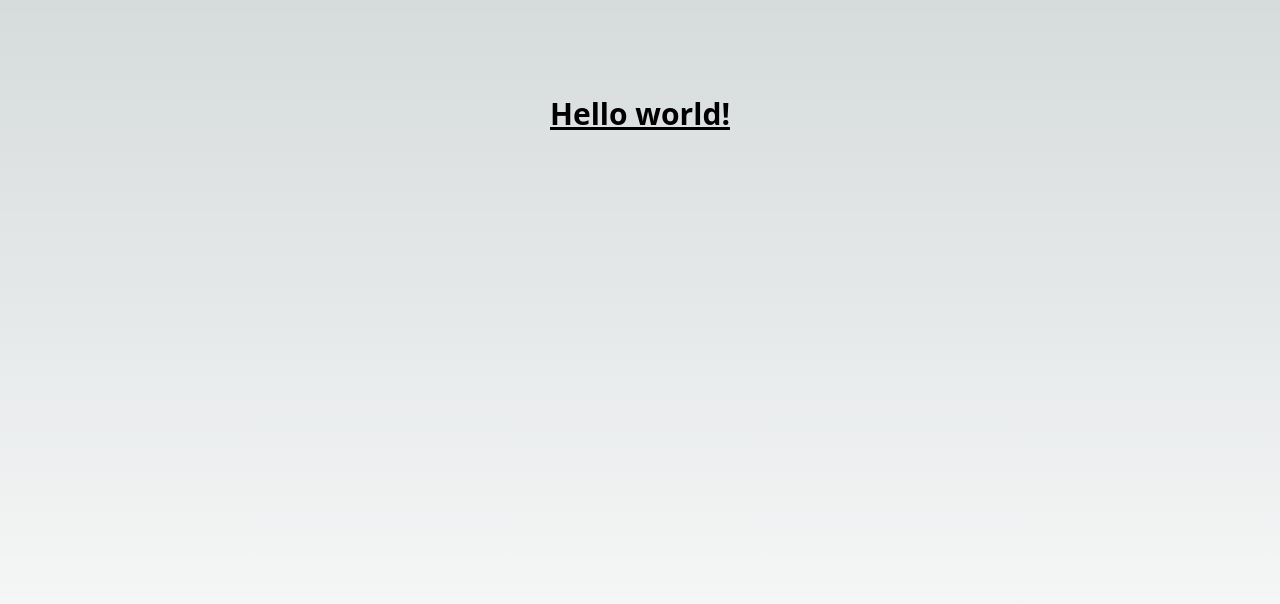
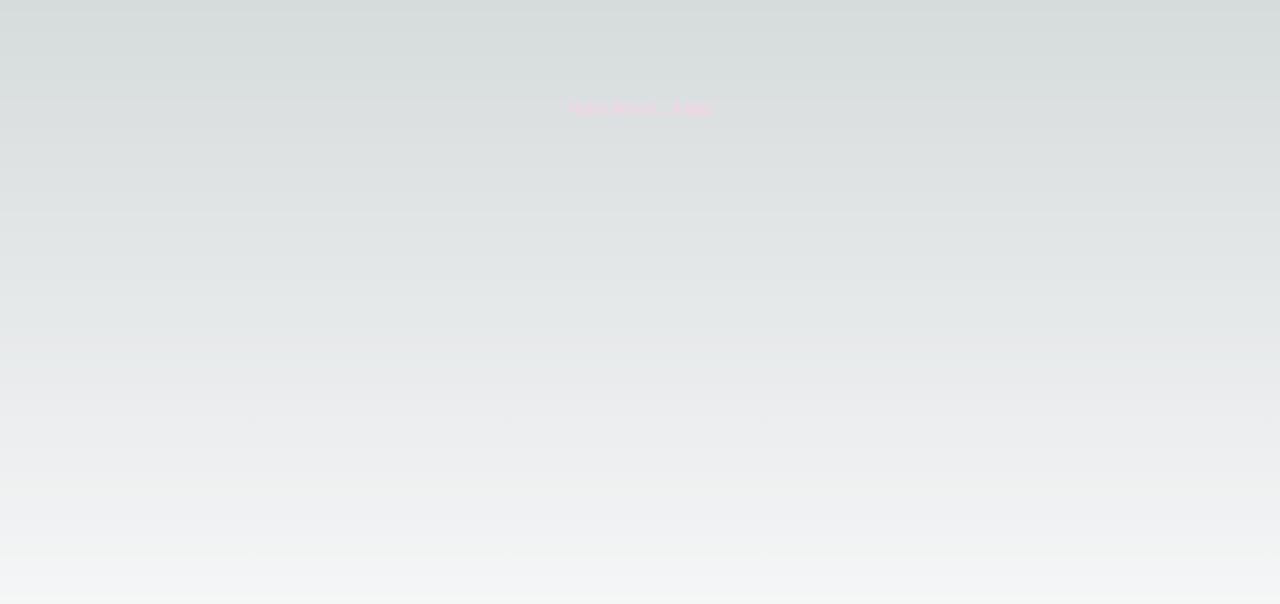
Before and after one commit to Zeek-James/kapp, a Next.js app: page / in a window 1280 px wide. Shown: the top 604 px of the page. Built offline with nearby package versions, Linux system fonts and the light colour scheme.

Commit message:
Cleans up index Page

```diff
--- a/pages/index.tsx
+++ b/pages/index.tsx
@@ -1,9 +1,5 @@
 import Head from "next/head";
-import Image from "next/image";
-import { Inter } from "next/font/google";
 import styles from "@/styles/Home.module.css";
-
-const inter = Inter({ subsets: ["latin"] });
 
 export default function Home() {
   return (
@@ -14,8 +10,8 @@
         <meta name="viewport" content="width=device-width, initial-scale=1" />
         <link rel="icon" href="/favicon.ico" />
       </Head>
-      <main className={styles.main}>
-        <h1 className="text-3xl font-bold underline">Hello world!</h1>
+      <main className={`${styles.main} text-gray`}>
+        <h1 className="text-pink-200">Hello World... Kapp</h1>
       </main>
     </>
   );
```
